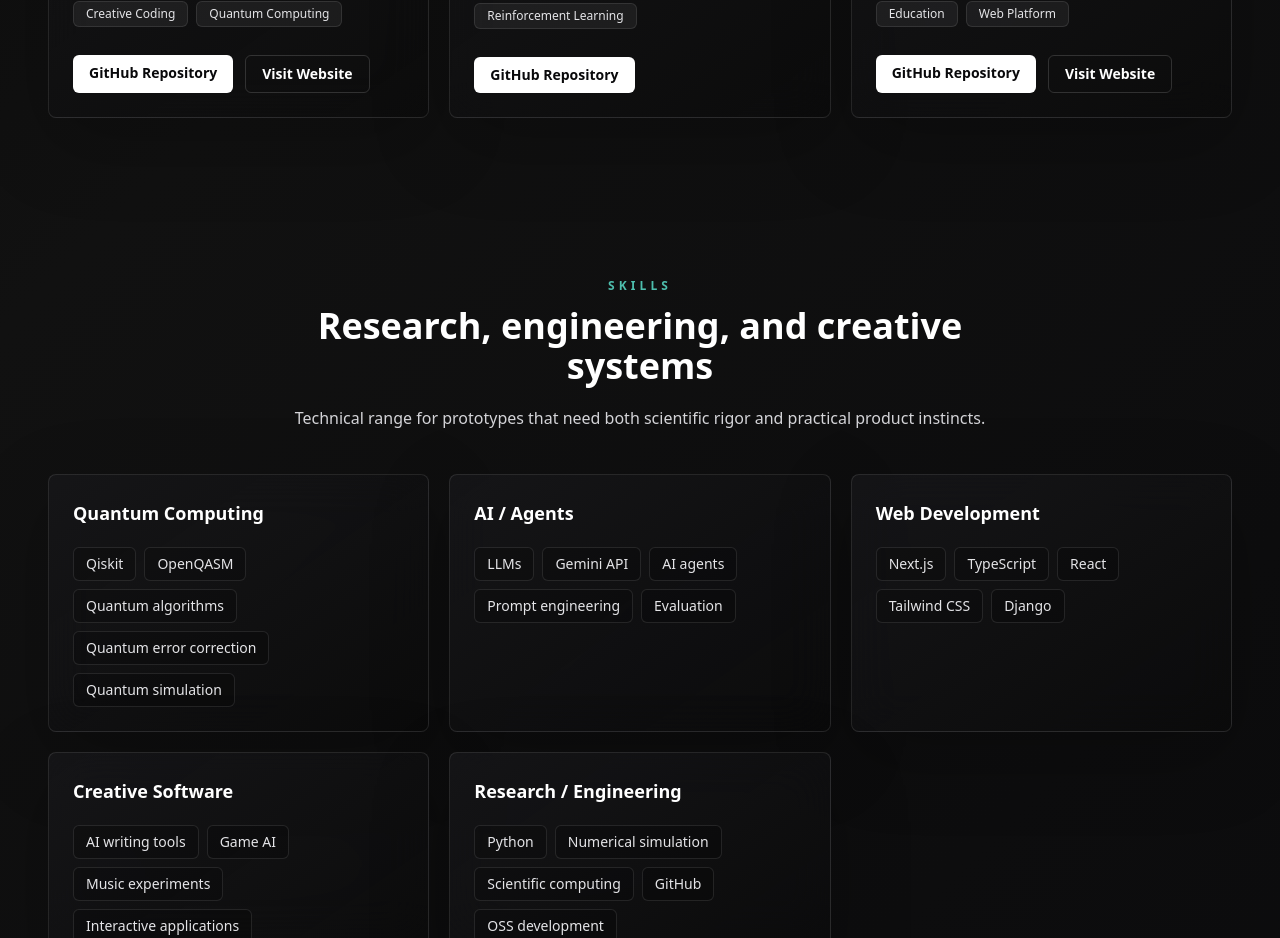
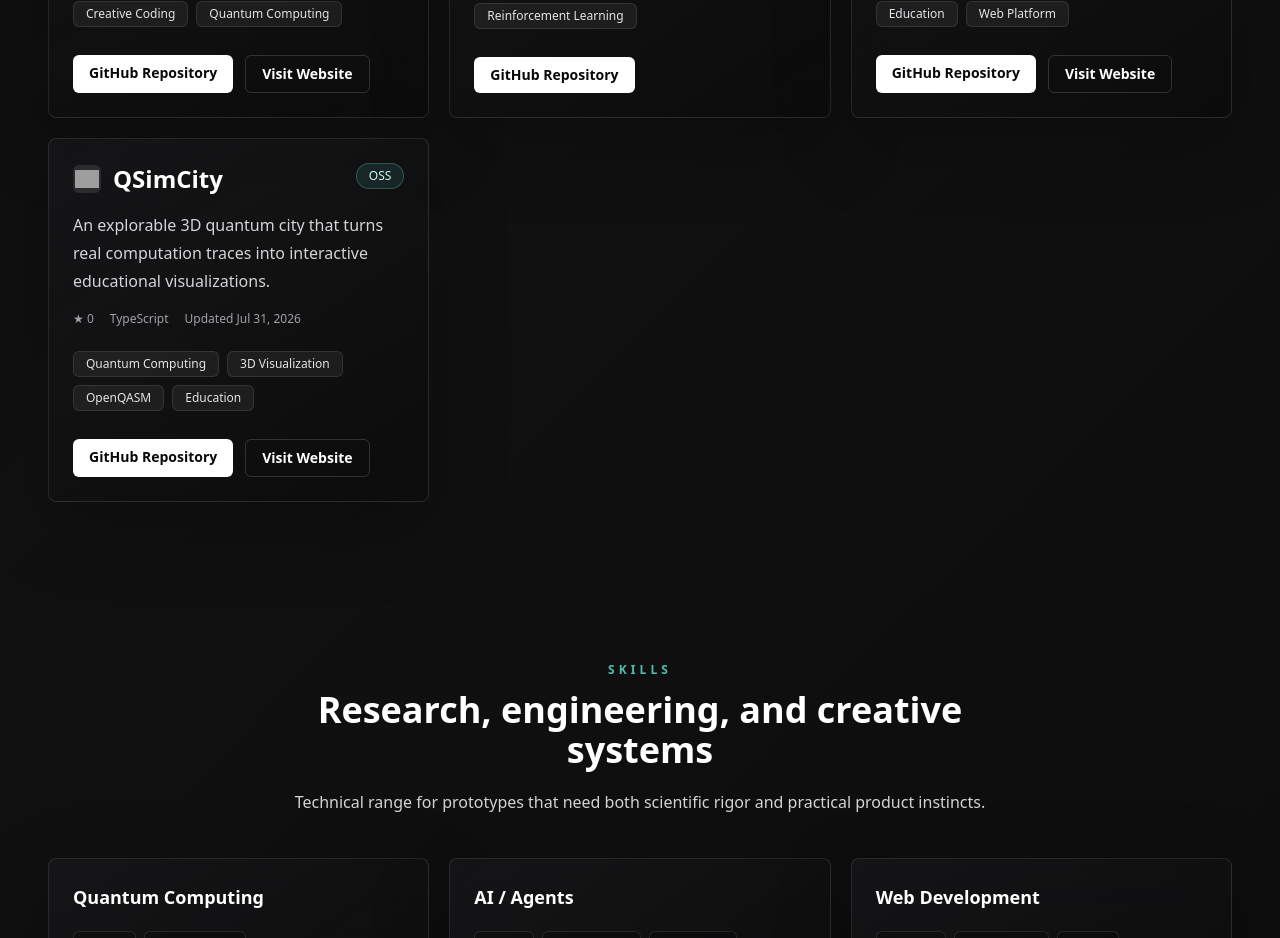
Before and after one commit to dorakingx/dorakingx.github.io, a Next.js app: page /en in a window 1280 px wide. Shown: the part 2200-3138 px from the top of the page. Built offline with nearby package versions, Linux system fonts and the light colour scheme; grey boxes are pictures that could not be loaded.

Commit message:
Add QSimCity to selected projects (#9)

```diff
--- a/data/github-projects.generated.ts
+++ b/data/github-projects.generated.ts
@@ -88,5 +88,16 @@ export const githubProjectMetadata = [
     ],
     "starCount": 0,
     "updatedAt": "2026-07-29T04:34:15Z"
+  },
+  {
+    "repositoryName": "QSimCity",
+    "owner": "dorakingx",
+    "githubUrl": "https://github.com/dorakingx/QSimCity",
+    "description": "An explorable 3D quantum city driven by real computation traces. Unofficial, independent educational and research visualization project.",
+    "homepageUrl": "https://qsimcity.vercel.app/",
+    "primaryLanguage": "TypeScript",
+    "topics": [],
+    "starCount": 0,
+    "updatedAt": "2026-07-31T09:44:58Z"
   }
 ] as const satisfies readonly GitHubProjectMetadata[];
--- a/data/project-curation.ts
+++ b/data/project-curation.ts
@@ -74,5 +74,16 @@ export const projectCuration: Record<SelectedRepositoryName, ProjectCuration> =
     tags: ["Quantum Computing", "Community", "Education", "Web Platform"],
     faviconUrl: "/project-icons/alice-in-quantumland.png",
     liveUrlOverride: "https://aliceinquantum.land"
+  },
+  QSimCity: {
+    displayName: "QSimCity",
+    description:
+      "An explorable 3D quantum city that turns real computation traces into interactive educational visualizations.",
+    descriptionJa:
+      "実際の量子計算トレースを、探索可能な3D都市として可視化する教育・研究プロジェクト。",
+    tags: ["Quantum Computing", "3D Visualization", "OpenQASM", "Education"],
+    faviconUrl:
+      "https://github.com/dorakingx/QSimCity/raw/main/apps/web/public/icons/icon-192.png",
+    liveUrlOverride: "https://qsimcity.vercel.app"
   }
 };
--- a/data/selected-repositories.ts
+++ b/data/selected-repositories.ts
@@ -11,7 +11,8 @@ export const selectedRepositoryNames = [
   "qisquiz",
   "musiq",
   "AlphaQuoridor",
-  "aliceinquantumland"
+  "aliceinquantumland",
+  "QSimCity"
 ] as const;
 
 export type SelectedRepositoryName = (typeof selectedRepositoryNames)[number];
```
Also changed, not shown: 1 other file (tests, documents, lock files or other folders).
